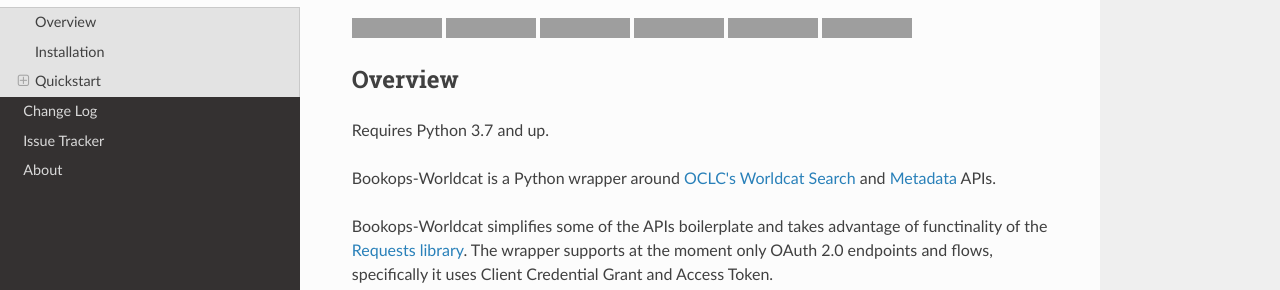
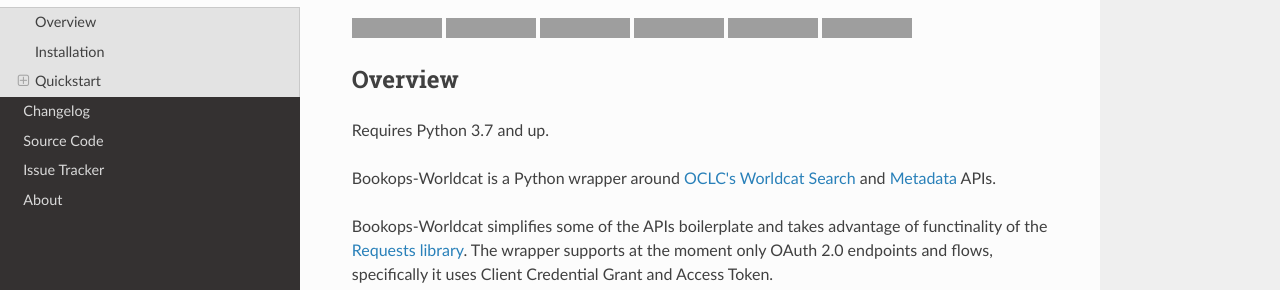
Before and after one commit to BookOps-CAT/bookops-worldcat, an MkDocs documentation site: the page built from docs/index.md, in a window 1280 px wide. Shown: the part 145-435 px from the top of the page. Built offline with MkDocs 1.6.1, drawn with Linux system fonts in a browser that asks for light colours; nearby versions of some CDN libraries; grey boxes are pictures that could not be loaded.

Commit message:
source code link

```diff
--- a/mkdocs.yml
+++ b/mkdocs.yml
@@ -2,7 +2,8 @@
 site_description: Documentation of BookOps-Worldcat library
 nav:
   - Home: index.md
-  - Change Log: changelog.md
+  - Changelog: changelog.md
+  - Source Code: https://github.com/BookOps-CAT/bookops-worldcat
   - Issue Tracker: https://github.com/BookOps-CAT/bookops-worldcat/issues
   - About: about.md
 theme: readthedocs
```
